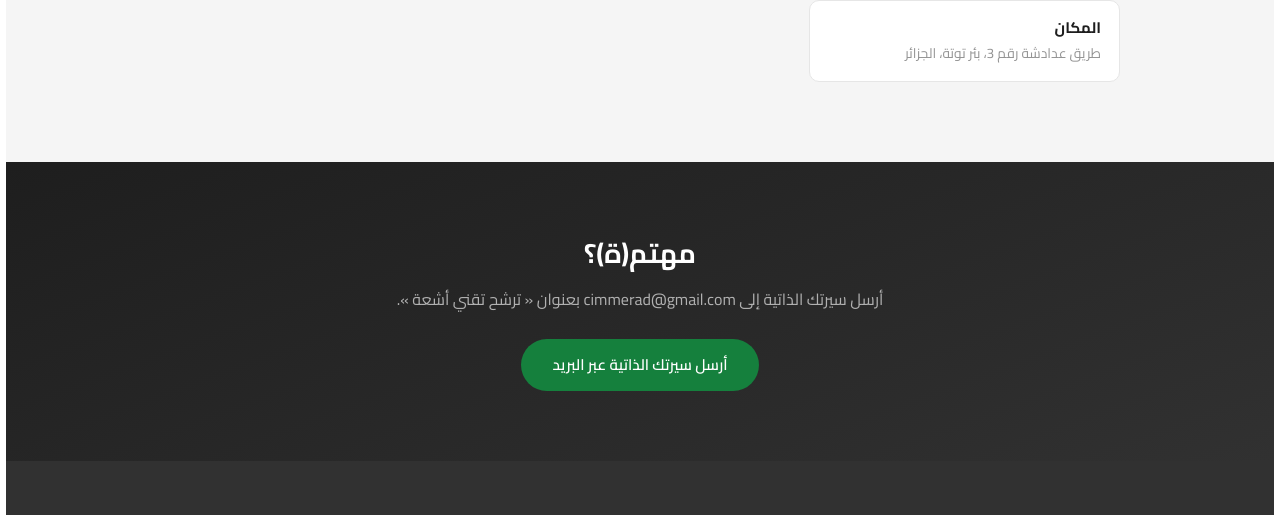
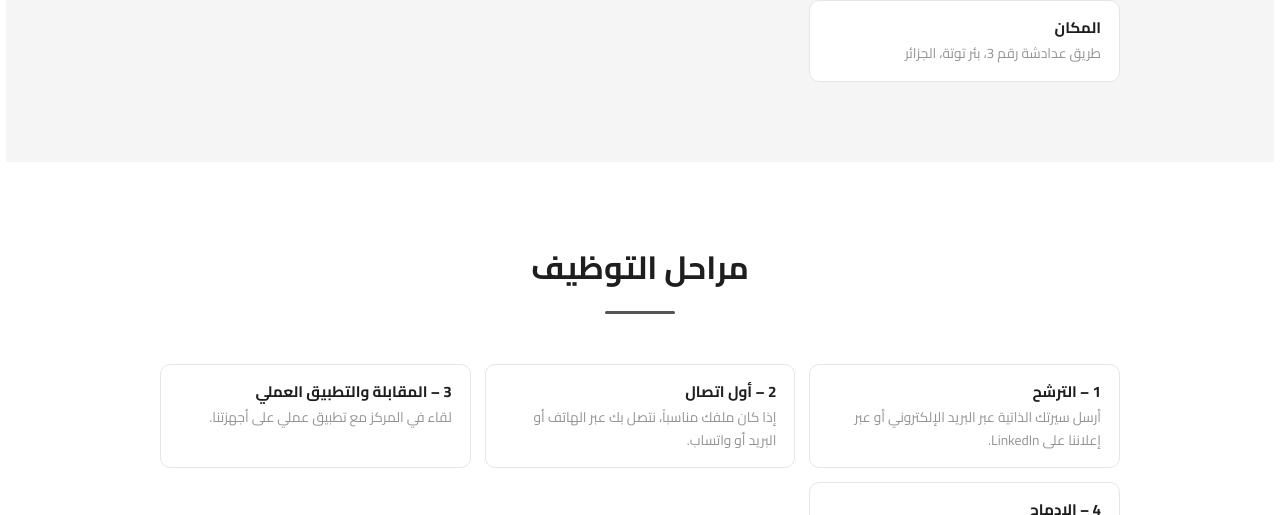
Before and after one commit to adelmerad/CIM-Dr-MERAD, a plain HTML site: page ar/recrutement/index.html in a window 1280 px wide. Shown: the part 1331-1846 px from the top of the page. Drawn offline with Linux system fonts and the light colour scheme.

Commit message:
Recrutement : etapes du processus (candidature, contact, entretien et mise en situation, integration) FR/AR

```diff
--- a/ar/recrutement/index.html
+++ b/ar/recrutement/index.html
@@ -134,6 +134,19 @@
     </div>
   </section>
 
+  <section class="exam-section">
+    <div class="container">
+      <h2 class="section-title fade-in">مراحل التوظيف</h2>
+      <div class="section-line fade-in"></div>
+      <ul class="exam-list fade-in">
+        <li><strong>1 – الترشح</strong> <span>أرسل سيرتك الذاتية عبر البريد الإلكتروني أو عبر إعلاننا على LinkedIn.</span></li>
+        <li><strong>2 – أول اتصال</strong> <span>إذا كان ملفك مناسباً، نتصل بك عبر الهاتف أو البريد أو واتساب.</span></li>
+        <li><strong>3 – المقابلة والتطبيق العملي</strong> <span>لقاء في المركز مع تطبيق عملي على أجهزتنا.</span></li>
+        <li><strong>4 – الإدماج</strong> <span>التعرف على سكانير Siemens والأجهزة بمرافقة الفريق.</span></li>
+      </ul>
+    </div>
+  </section>
+
   <section class="exam-cta">
     <h2>مهتم(ة)؟</h2>
     <p>أرسل سيرتك الذاتية إلى cimmerad@gmail.com بعنوان « ترشح تقني أشعة ».</p>
```
Also changed, not shown: recrutement/index.html (+13 -0 lines).
